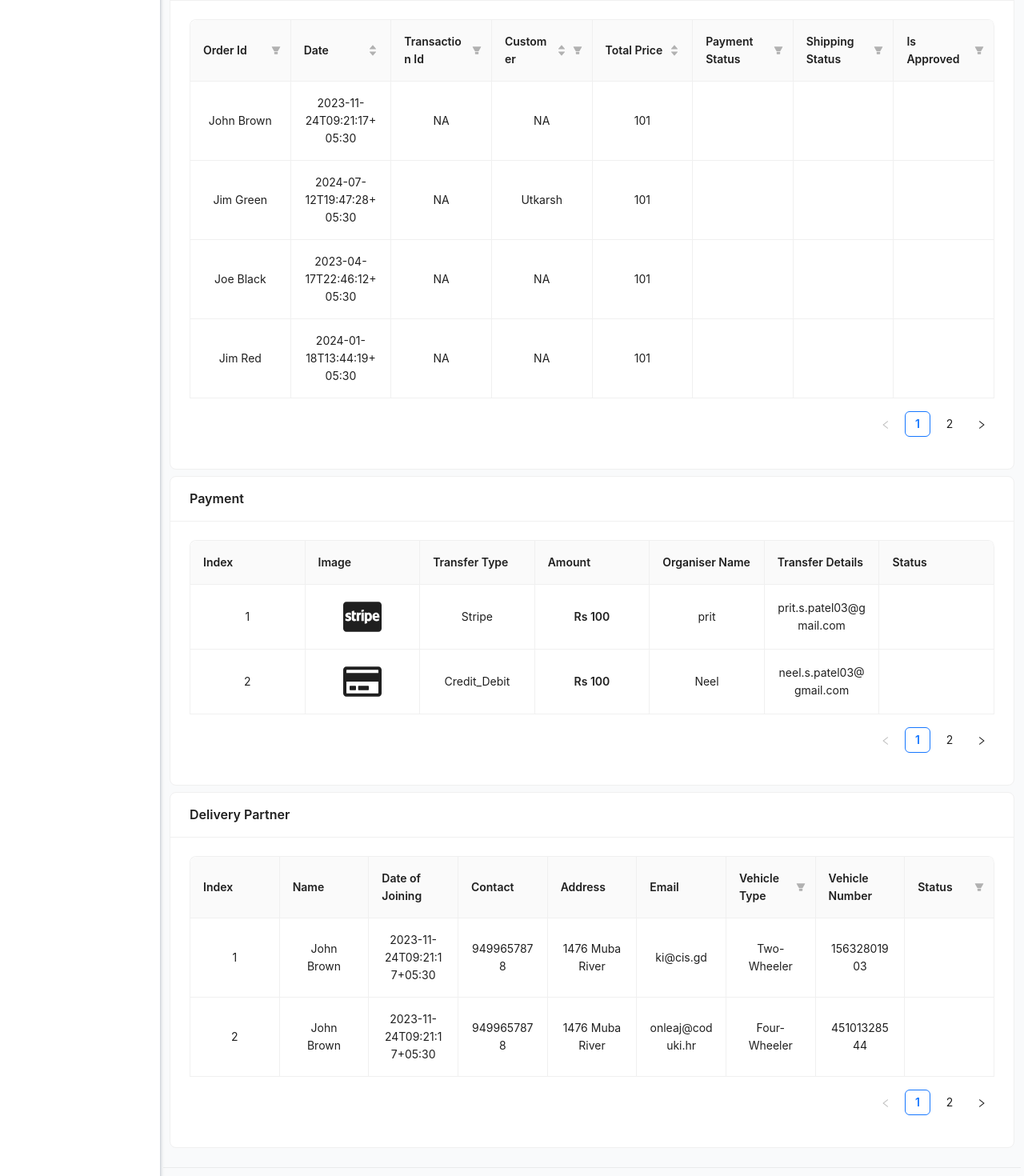
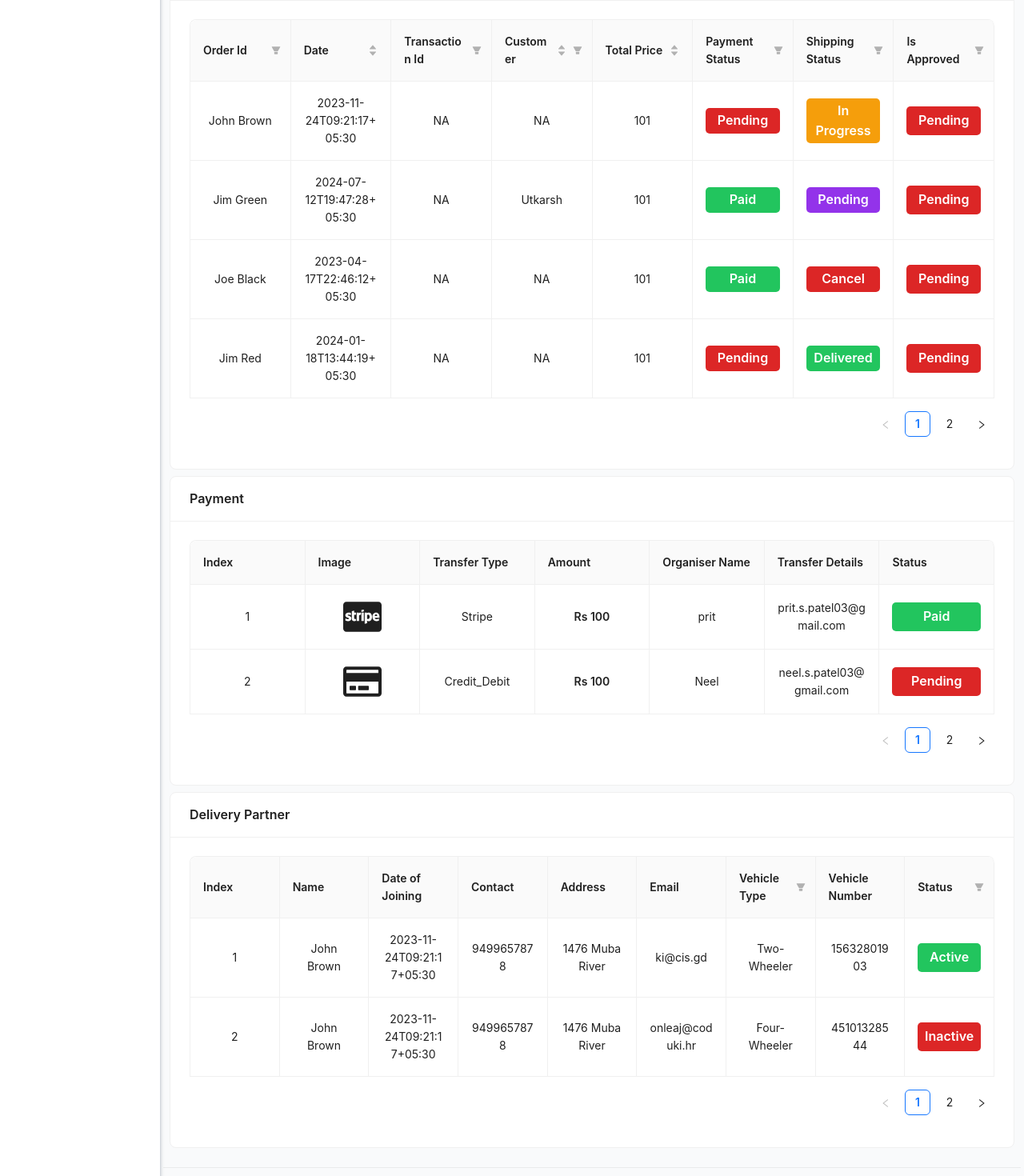
Before and after one commit to neelshah532/mighty_mover_admin_web, a React (Vite) app: page /home in a window 1280 px wide. Shown: the part 1440-2910 px from the top of the page at 80% size. Built offline with nearby package versions, Linux system fonts and the light colour scheme; sample sign-in values are in the browser's storage.

Commit message:
wip:login

```diff
--- a/src/assets/constant/constant.tsx
+++ b/src/assets/constant/constant.tsx
@@ -221,8 +221,9 @@ export const DATA_COL = [
                             textAlign: 'center',
                             fontWeight: '600',
                             fontSize: 'medium',
+                            backgroundColor:"#dc2626"
                         }}
-                        className="bg-red-600"
+
                     >
                         Pending
                     </div>
@@ -237,8 +238,9 @@ export const DATA_COL = [
                             textAlign: 'center',
                             fontWeight: '600',
                             fontSize: 'medium',
+                            backgroundColor:"#22c55e"
                         }}
-                        className="bg-green-500"
+
                     >
                         Paid
                     </div>
@@ -265,8 +267,9 @@ export const DATA_COL = [
                             textAlign: 'center',
                             fontWeight: '600',
                             fontSize: 'medium',
+                            backgroundColor:"#dc2626"
                         }}
-                        className="bg-red-600"
+
                     >
                         Cancel
                     </div>
@@ -281,8 +284,9 @@ export const DATA_COL = [
                             textAlign: 'center',
                             fontWeight: '600',
                             fontSize: 'medium',
+                            backgroundColor:"#f59e0b"
                         }}
-                        className="bg-amber-500"
+
                     >
                         In Progress
                     </div>
@@ -297,8 +301,9 @@ export const DATA_COL = [
                             textAlign: 'center',
                             fontWeight: '600',
                             fontSize: 'medium',
+                            backgroundColor:"#9333ea"
                         }}
-                        className="bg-purple-600"
+
                     >
                         Pending
                     </div>
@@ -313,8 +318,10 @@ export const DATA_COL = [
                             textAlign: 'center',
                             fontWeight: '600',
                             fontSize: 'medium',
+                            backgroundColor:"#22c55e"
+
                         }}
-                        className="bg-green-500"
+
                     >
                         Delivered
                     </div>
@@ -343,8 +350,10 @@ export const DATA_COL = [
                             textAlign: 'center',
                             fontWeight: '600',
                             fontSize: 'medium',
+                            backgroundColor:"#dc2626"
+
                         }}
-                        className="bg-red-600"
+
                     >
                         Pending
                     </div>
@@ -359,8 +368,10 @@ export const DATA_COL = [
                             textAlign: 'center',
                             fontWeight: '600',
                             fontSize: 'medium',
+                            backgroundColor:"#22c55e"
+
                         }}
-                        className="bg-green-500"
+
                     >
                         Paid
                     </div>
@@ -483,8 +494,9 @@ export const PAYMENT_DATA_COL = [
                             textAlign: 'center',
                             fontWeight: '600',
                             fontSize: 'medium',
+                            backgroundColor:"#22c55e"
                         }}
-                        className="bg-green-500"
+
                     >
                         Paid
                     </div>
@@ -499,8 +511,9 @@ export const PAYMENT_DATA_COL = [
                             textAlign: 'center',
                             fontWeight: '600',
                             fontSize: 'medium',
+                            backgroundColor:"#dc2626 "
                         }}
-                        className="bg-red-500"
+
                     >
                         Pending
                     </div>
@@ -636,8 +649,10 @@ export const DELIVERY_DATA_COL = [
                             textAlign: 'center',
                             fontWeight: '600',
                             fontSize: 'medium',
+                            backgroundColor:"#22c55e"
+
                         }}
-                        className="bg-green-500"
+
                     >
                         Active
                     </div>
@@ -652,8 +667,8 @@ export const DELIVERY_DATA_COL = [
                             textAlign: 'center',
                             fontWeight: '600',
                             fontSize: 'medium',
+                            backgroundColor:"#dc2626"
                         }}
-                        className="bg-red-500"
                     >
                         Inactive
                     </div>
--- a/src/pages/Login.tsx
+++ b/src/pages/Login.tsx
@@ -39,15 +39,59 @@ const Login: React.FC = () => {
     };
 
     return (
-        <div className='w-full' style={{"backgroundColor":"#fddc57"}}>
-        <div className="bg-[url('https://img.freepik.com/free-vector/fast-delivery-concept_24908-56620.jpg?t=st=1711447278~exp=1711450878~hmac=129d76cd7a1e02214ac877a9fb2639357fadb6f5467e26e1e3dd25346991c1ab&w=740')] w-full bg-center h-lvh bg-no-repeat">
-            <section className="min-h-screen flex items-center justify-center">
-                <div className="w-full max-w-md p-8 bg-amber-100 rounded-lg dark:border shadow-md shadow-black ">
-                    <div className="bg-orange-500 py-4 px-4 rounded-t-lg text-white">
-                        <h1 className="text-xl text-white font-bold text-center">{LOGIN_DATA_STRING.TITLE}</h1>
+        // <div className='w-full' style={{"backgroundColor":"#fddc57"}}>
+        // <div className=" w-full bg-center h-lvh bg-no-repeat">
+        //     <section className="min-h-screen flex items-center justify-center">
+        //         <div className="w-full max-w-md p-8 bg-amber-100 rounded-lg dark:border shadow-md shadow-black ">
+        //             <div className="bg-orange-500 py-4 px-4 rounded-t-lg text-white">
+        //                 <h1 className="text-xl text-white font-bold text-center">{LOGIN_DATA_STRING.TITLE}</h1>
+        //             </div>
+        //             <div className="mt-6">
+        //                 <Form name="login-form" onFinish={onFinish} className="space-y-4 ">
+        //                     <Form.Item name="email" rules={[{ required: true, message: 'Please input your email!' }]}>
+        //                         <Input
+        //                             prefix={<UserOutlined />}
+        //                             placeholder="name@company.com"
+        //                             className="input-field"
+        //                             value={email}
+        //                             onChange={(e) => setEmail(e.target.value)}
+        //                         />
+        //                     </Form.Item>
+        //                     <Form.Item
+        //                         name="password"
+        //                         rules={[{ required: true, message: 'Please input your password!' }]}
+        //                     >
+        //                         <Input.Password
+        //                             prefix={<LockOutlined />}
+        //                             placeholder="••••••••"
+        //                             className="input-field"
+        //                             value={password}
+        //                             onChange={(e) => setPassword(e.target.value)}
+        //                         />
+        //                     </Form.Item>
+        //                     <Form.Item>
+        //                         <Button
+        //                             // type="primary"
+        //                             htmlType="submit"
+        //                             className="btn-signin bg-orange-500  text-white font-bold hover:scale-105"
+        //                             block
+        //                         >
+        //                             {LOGIN_DATA_STRING.LOGIN}
+        //                         </Button>
+        //                     </Form.Item>
+        //                 </Form>
+        //             </div>
+        //         </div>
+        //     </section>
+        // </div>
+        // </div>
+        <section className="bg-gray-50 dark:bg-gray-900 min-h-screen flex items-center justify-center">
+            <div className="w-full max-w-md p-8 bg-gray-100 dark:bg-gray-800 rounded-lg shadow-lg dark:border dark:border-gray-700">
+                <div className="bg-blue-500 py-4 px-4 rounded-t-lg text-white">
+                    <h1 className="text-xl text-white font-bold text-center">Login</h1>
                 </div>
                 <div className="mt-6">
-                        <Form name="login-form" onFinish={onFinish} className="space-y-4 ">
+                    <Form name="login-form" onFinish={onFinish} className="space-y-4">
                         <Form.Item name="email" rules={[{ required: true, message: 'Please input your email!' }]}>
                             <Input
                                 prefix={<UserOutlined />}
@@ -57,10 +101,7 @@ const Login: React.FC = () => {
                                 onChange={(e) => setEmail(e.target.value)}
                             />
                         </Form.Item>
-                            <Form.Item
-                                name="password"
-                                rules={[{ required: true, message: 'Please input your password!' }]}
-                            >
+                        <Form.Item name="password" rules={[{ required: true, message: 'Please input your password!' }]}>
                             <Input.Password
                                 prefix={<LockOutlined />}
                                 placeholder="••••••••"
@@ -71,20 +112,19 @@ const Login: React.FC = () => {
                         </Form.Item>
                         <Form.Item>
                             <Button
-                                    // type="primary"
+                                type="primary"
                                 htmlType="submit"
-                                    className="btn-signin bg-orange-500  text-white font-bold hover:scale-105"
+                                className="btn-signin"
                                 block
+                                style={{ backgroundColor: '#1890ff' }}
                             >
-                                    {LOGIN_DATA_STRING.LOGIN}
+                                Login
                             </Button>
                         </Form.Item>
                     </Form>
                 </div>
             </div>
         </section>
-        </div>
-        </div>
     );
 };
 
```
Lines whose indentation alone changed are shown as unchanged.
